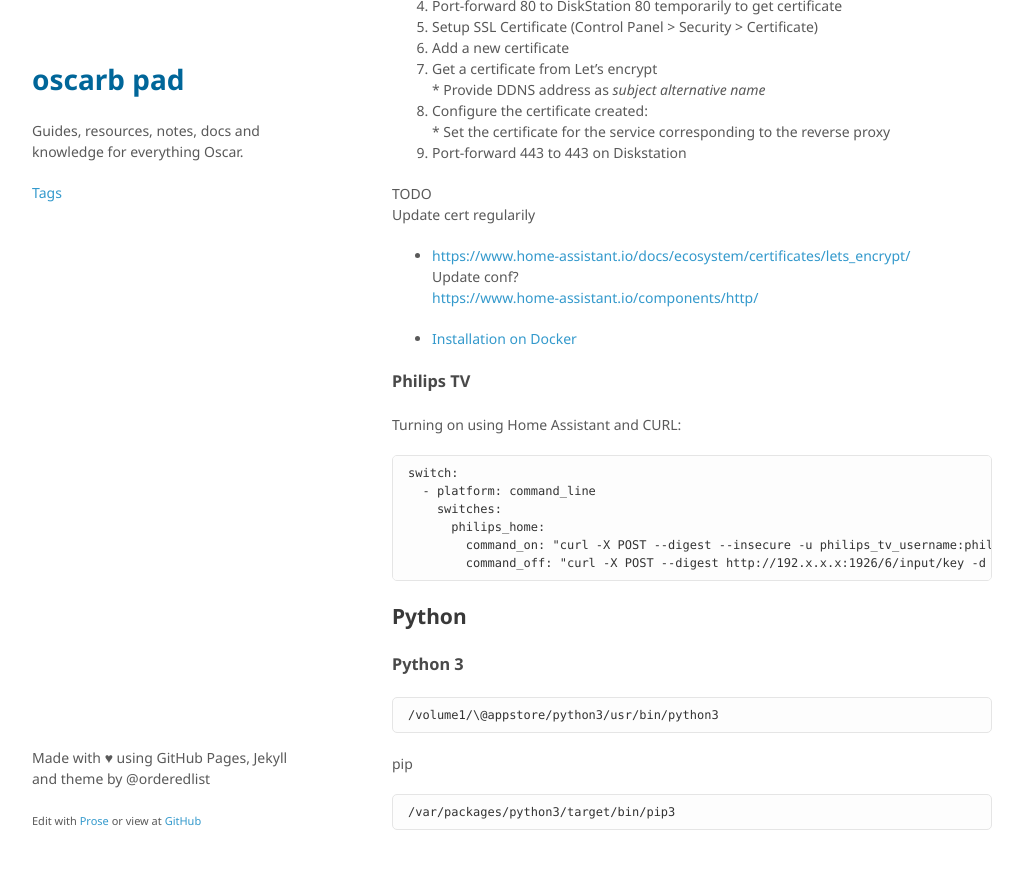
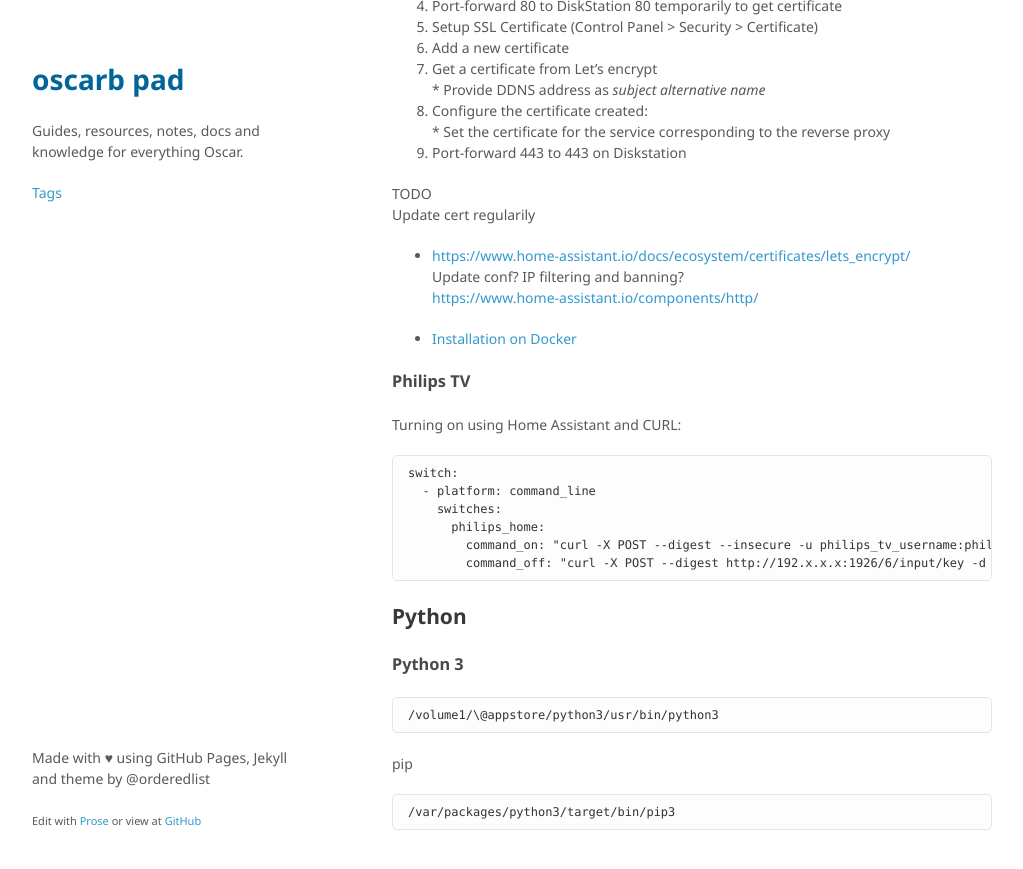
Before and after one commit to oscarb/pad, a Jekyll site: the page built from _docs/ds713.md, in a window 1280 px wide and 900 px high, scrolled down 7931 px. Shown: the top 869 px of the window, without its empty margins (128-1151 px from the left). Built offline with Jekyll 4.4.1, drawn with Linux system fonts in a browser that asks for light colours; some web fonts are replaced.

Commit message:
Update ds713.md

```diff
--- a/_docs/ds713.md
+++ b/_docs/ds713.md
@@ -347,9 +347,8 @@ https://documenter.getpostman.com/view/6167403/Rzfni66c?version=latest
 TODO
 Update cert regularily
 * https://www.home-assistant.io/docs/ecosystem/certificates/lets_encrypt/
-Update conf?
+Update conf? IP filtering and banning?
 https://www.home-assistant.io/components/http/
-
 
 
 
```
